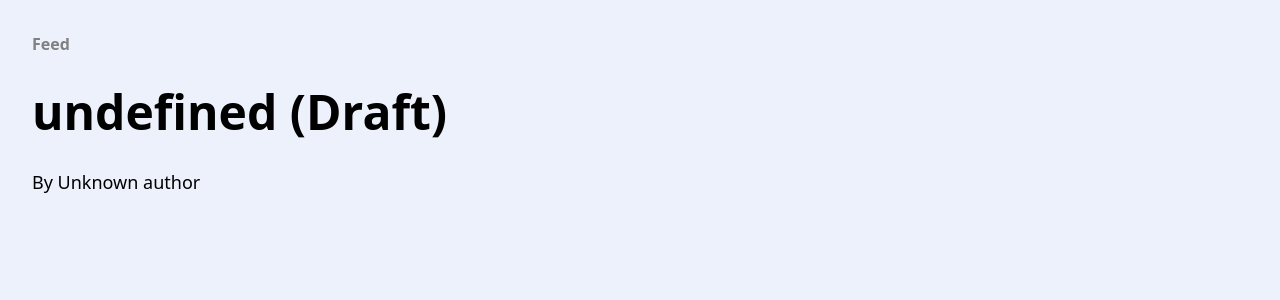
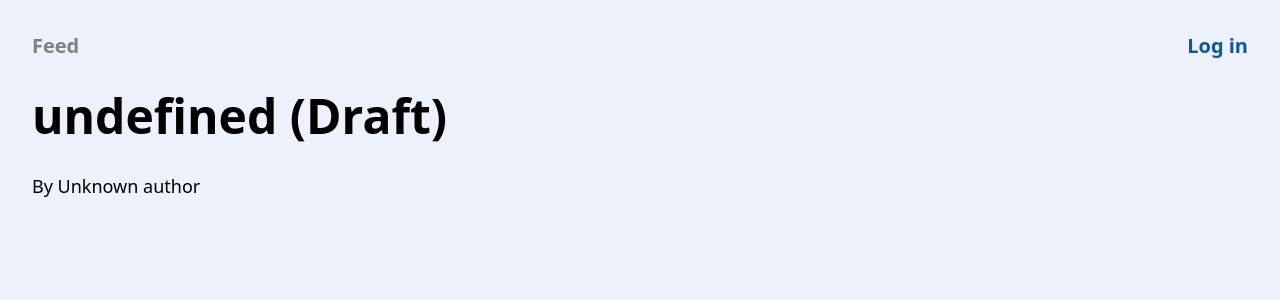
Before and after one commit to tanujchowdhury/nextjs-arightco-website, a Next.js app: page /blog/article/1 in a window 1280 px wide. Shown: the top 300 px of the page. Built offline with nearby package versions, Linux system fonts and the light colour scheme; no server answers; the database is empty.

Commit message:
blog card badge fix

```diff
--- a/components/blog/blogheader.tsx
+++ b/components/blog/blogheader.tsx
@@ -1,15 +1,19 @@
+// Header.tsx
 import React from "react";
 import Link from "next/link";
 import { useRouter } from "next/router";
+import { signOut, useSession } from "next-auth/react";
 
 const BlogHeader: React.FC = () => {
   const router = useRouter();
   const isActive: (pathname: string) => boolean = (pathname) =>
     router.pathname === pathname;
 
+  const { data: session, status } = useSession();
+
   let left = (
-    <div className="text-gray">
-      <Link href="/blog" className="font-bold" data-active={isActive("/blog")}>
+    <div className="text-xl text-gray font-bold">
+      <Link href="/blog" data-active={isActive("/blog")}>
         Feed
       </Link>
     </div>
@@ -17,11 +21,64 @@ const BlogHeader: React.FC = () => {
 
   let right = null;
 
+  if (status === "loading") {
+    left = (
+      <div>
+        <Link href="/blog" data-active={isActive("/blog")}>
+          Feed
+        </Link>
+      </div>
+    );
+    right = (
+      <div>
+        <div>Validating session ...</div>
+      </div>
+    );
+  }
+
+  if (!session) {
+    right = (
+      <div className="text-xl text-blue-light font-bold">
+        <Link href="/api/auth/signin" data-active={isActive("/signup")}>
+          Log in
+        </Link>
+      </div>
+    );
+  }
+
+  if (session) {
+    left = (
+      <div>
+        <Link href="/blog" data-active={isActive("/blog")}>
+          Feed
+        </Link>
+        <Link href="/blog/drafts" data-active={isActive("/blog/drafts")}>
+          My drafts
+        </Link>
+      </div>
+    );
+    right = (
+      <div>
+        <div>
+          {session.user.name} ({session.user.email})
+        </div>
+        <Link href="/blog/create">
+          <button>
+            New post
+          </button>
+        </Link>
+        <button onClick={() => signOut()}>
+          Log out
+        </button>
+      </div>
+    );
+  }
+
   return (
-    <nav className="flex p-8 items-center">
+    <div className="flex flex-row justify-between p-8">
       {left}
       {right}
-    </nav>
+    </div>
   );
 };
 
--- a/components/cards/blogcard.tsx
+++ b/components/cards/blogcard.tsx
@@ -20,7 +20,7 @@ export default function BlogCard({
         <div className="w-full basis-1/2">
           <Image src={src} alt={alt} width={500} height={500} className="rounded-t-md" />
         </div>
-        <div className="absolute top-0 right-0 m-3 p-2 bg-orange rounded-full text-sm text-white">CASE STUDY</div>
+        <div className="absolute top-0 right-0 mt-2 mr-2 p-1 bg-orange rounded-full text-sm text-white">CASE STUDY</div>
         <div className="basis-1/3 border-b-[1px]">
           <div className="text-xl font-bold text-blue p-3 pb-0 group-hover:text-orange-dark">{title}</div>
           <div className="text-sm font-bold text-orange-dark p-3">READ MORE...</div>
--- a/pages/_app.tsx
+++ b/pages/_app.tsx
@@ -2,11 +2,14 @@ import "../styles/globals.css";
 import type { AppProps } from "next/app";
 import "slick-carousel/slick/slick.css";
 import "slick-carousel/slick/slick-theme.css";
+import { SessionProvider } from "next-auth/react";
 
 export default function App({ Component, pageProps }: AppProps) {
   return (
     <>
-      <Component {...pageProps} />
+      <SessionProvider session={pageProps.session}>
+        <Component {...pageProps} />
+      </SessionProvider>
     </>
   );
 }
--- /dev/null
+++ b/pages/api/auth/[...nextauth].ts
@@ -0,0 +1,19 @@
+import { NextApiHandler } from 'next';
+import NextAuth from 'next-auth';
+import { PrismaAdapter } from '@next-auth/prisma-adapter';
+import GitHubProvider from 'next-auth/providers/github';
+import { prisma } from '../../../lib/prisma';
+
+const authHandler: NextApiHandler = (req, res) => NextAuth(req, res, options);
+export default authHandler;
+
+const options = {
+  providers: [
+    GitHubProvider({
+      clientId: process.env.GITHUB_ID!,
+      clientSecret: process.env.GITHUB_SECRET!,
+    }),
+  ],
+  adapter: PrismaAdapter(prisma),
+  secret: process.env.SECRET,
+};
```
Also changed, not shown: components/sections/recentarticles.tsx (indentation only).
